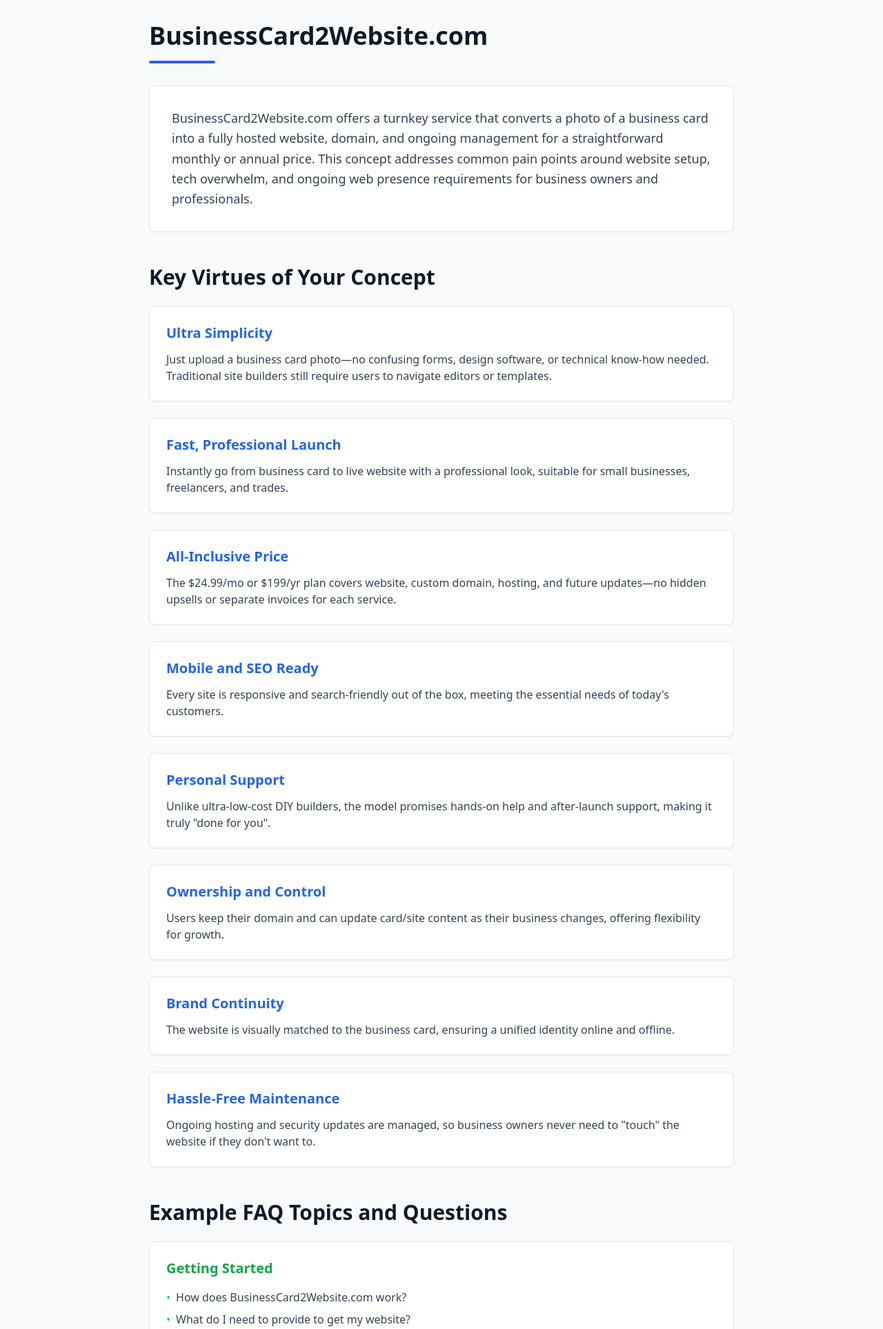
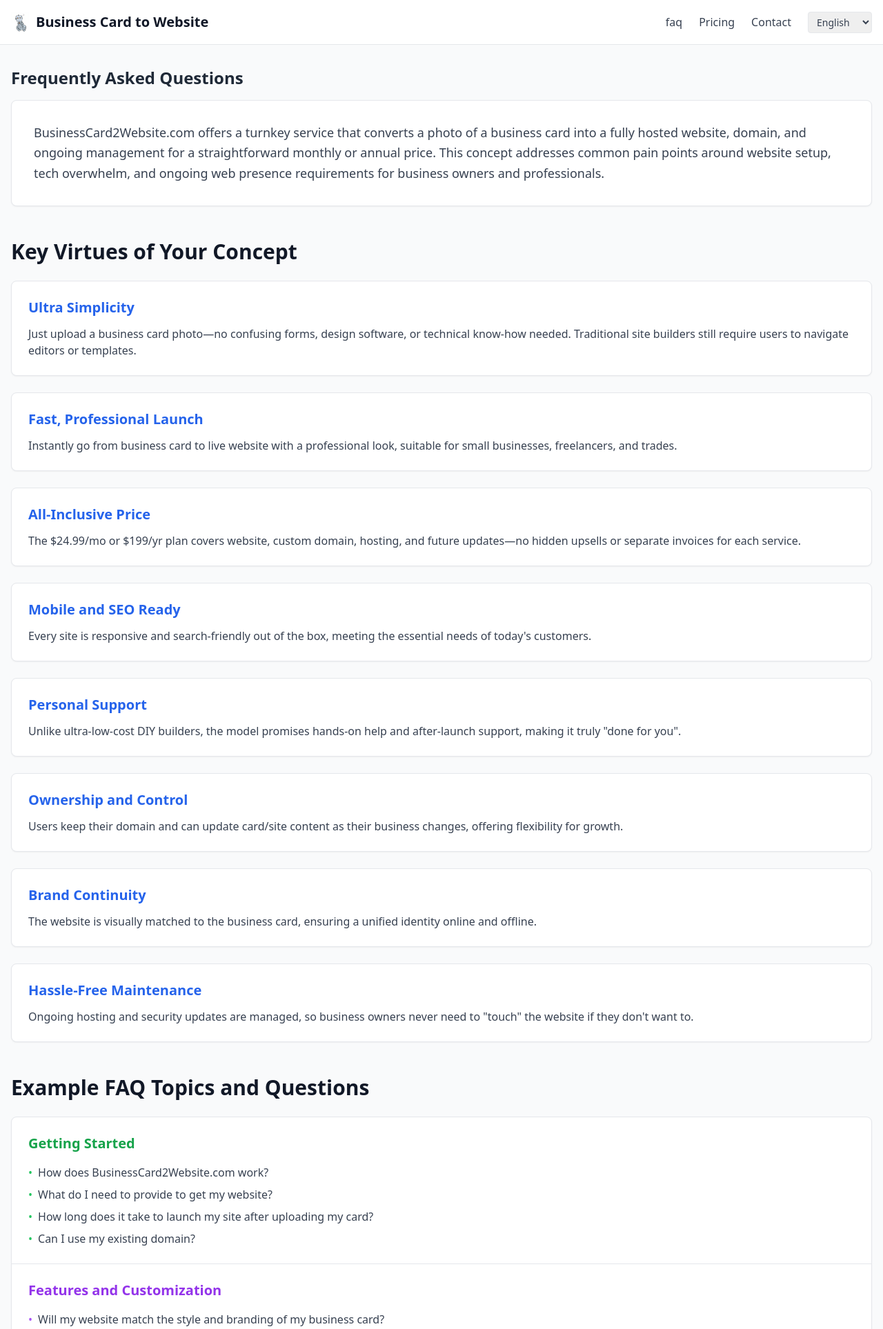
Before and after one commit to dewolfe001/card2website, a PHP site: page /faq.php in a window 1280 px wide. Shown: the top 1927 px of the page at 69% size. Run offline with PHP 8.4, Linux system fonts and the light colour scheme; some libraries are stand-ins or nearby versions.

Commit message:
Update faq.php

```diff
--- a/faq.php
+++ b/faq.php
@@ -1,20 +1,18 @@
+<?php
+require_once 'i18n.php';
+?>
 <!DOCTYPE html>
-<html lang="en">
+<html lang="<?=getAppLanguage()?>">
 <head>
     <meta charset="UTF-8">
-    <meta name="viewport" content="width=device-width, initial-scale=1.0">
-    <title>BusinessCard2Website.com - Service Overview</title>
+    <title><?=__('Frequently Asked Questions')?></title>
     <script src="https://cdn.tailwindcss.com"></script>
 </head>
-<body class="bg-gray-50 min-h-screen">
-    <div class="max-w-4xl mx-auto py-8 px-6">
-        <!-- Header -->
-        <header class="mb-8">
-            <h1 class="text-4xl font-bold text-gray-900 mb-4">BusinessCard2Website.com</h1>
-            <div class="h-1 w-24 bg-blue-600 rounded"></div>
-        </header>
-
-        <!-- Introduction -->
+<body class="bg-gray-50 text-gray-800">
+    <?php include 'header.php'; ?>
+    <main class="container mx-auto px-4 py-8">
+        <h1 class="text-2xl font-bold mb-4"><?=__('Frequently Asked Questions')?></h1>
+    <!-- Introduction -->
         <section class="mb-12">
             <div class="bg-white rounded-lg shadow-sm p-8 border border-gray-200">
                 <p class="text-lg text-gray-700 leading-relaxed">
@@ -210,7 +208,7 @@
                 </div>
             </div>
         </section>
-
-    </div>
+    </main>
+    <?php include 'footer.php'; ?>
 </body>
 </html>
```
